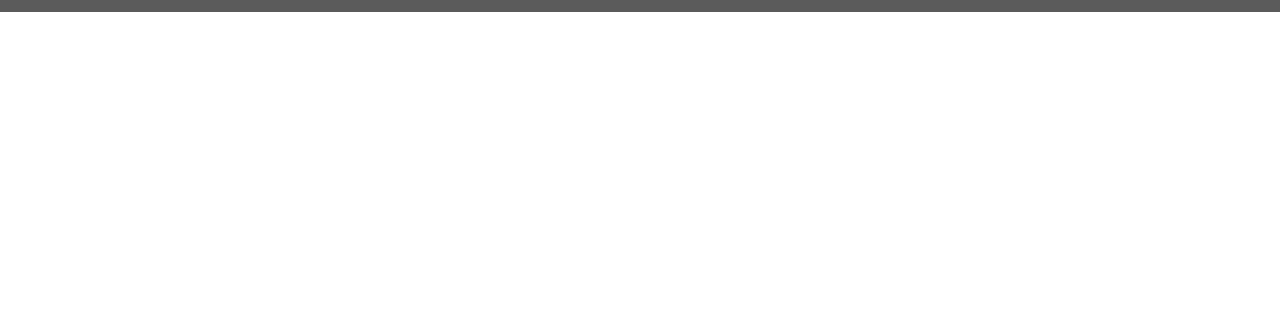
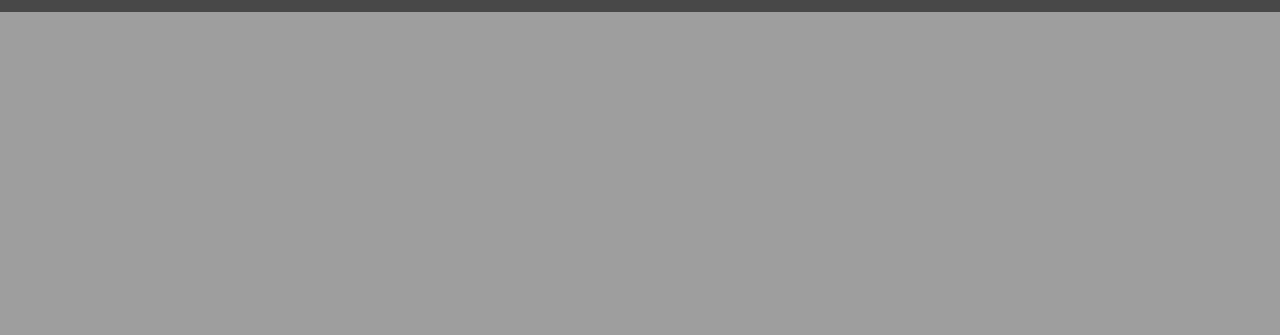
Before and after one commit to roddazad/Piano-Erfanian, a plain HTML site: page farsi.html in a window 1280 px wide. Shown: the part 71-406 px from the top of the page. Drawn offline with Linux system fonts and the light colour scheme; the site is published under a folder, as on GitHub Pages, so addresses that start at the root find nothing; a script that the page names is missing.

Commit message:
fixed few file paths

```diff
--- a/styles.css
+++ b/styles.css
@@ -4,7 +4,7 @@ body {
     margin: 10px;
     padding: 10px;
     box-sizing: border-box;
-    background: url('/piano.jpg') no-repeat center center/cover;
+    background: url(./piano.jpg) no-repeat center center/cover;
     background-attachment: fixed; /* Ensures the background stays fixed when scrolling */
     color: #f4f4f4; /* Change text color for readability across all pages */
 }
```
Also changed, not shown: index.html (+1 -1 lines).
